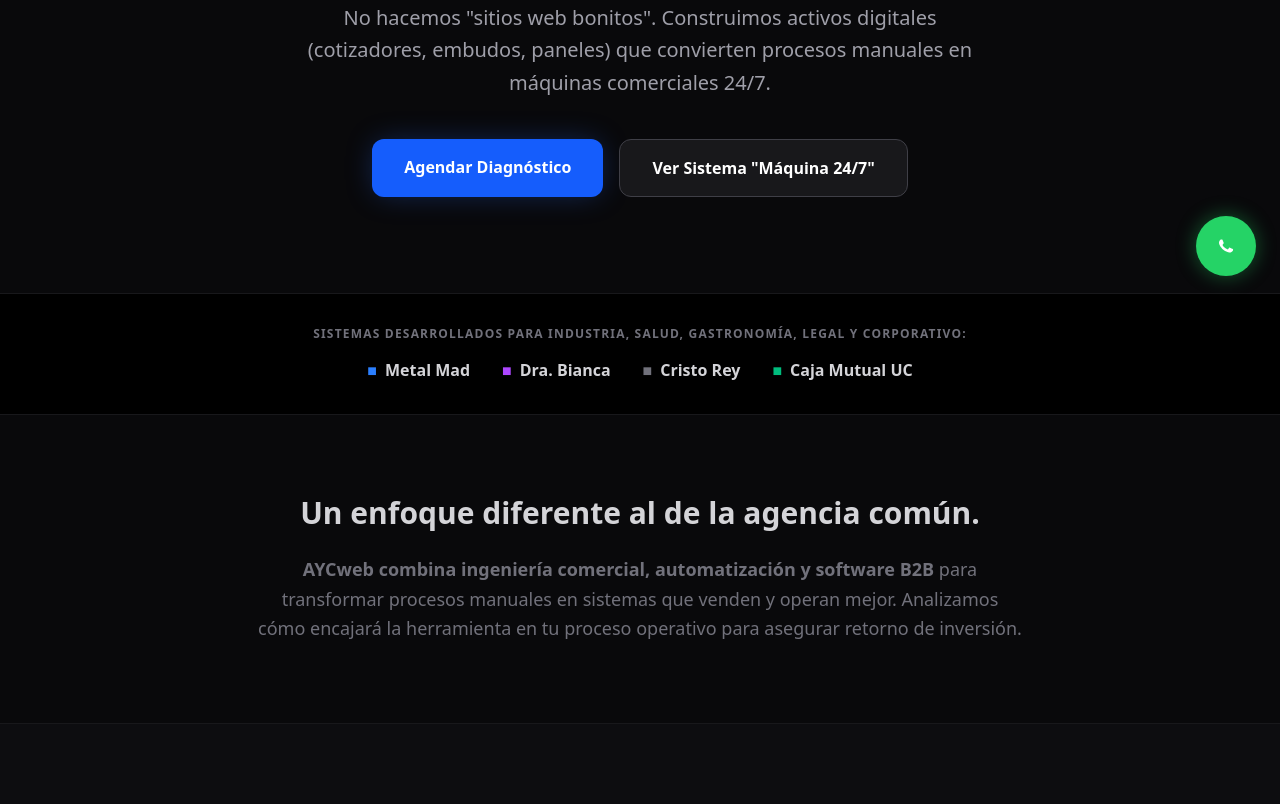
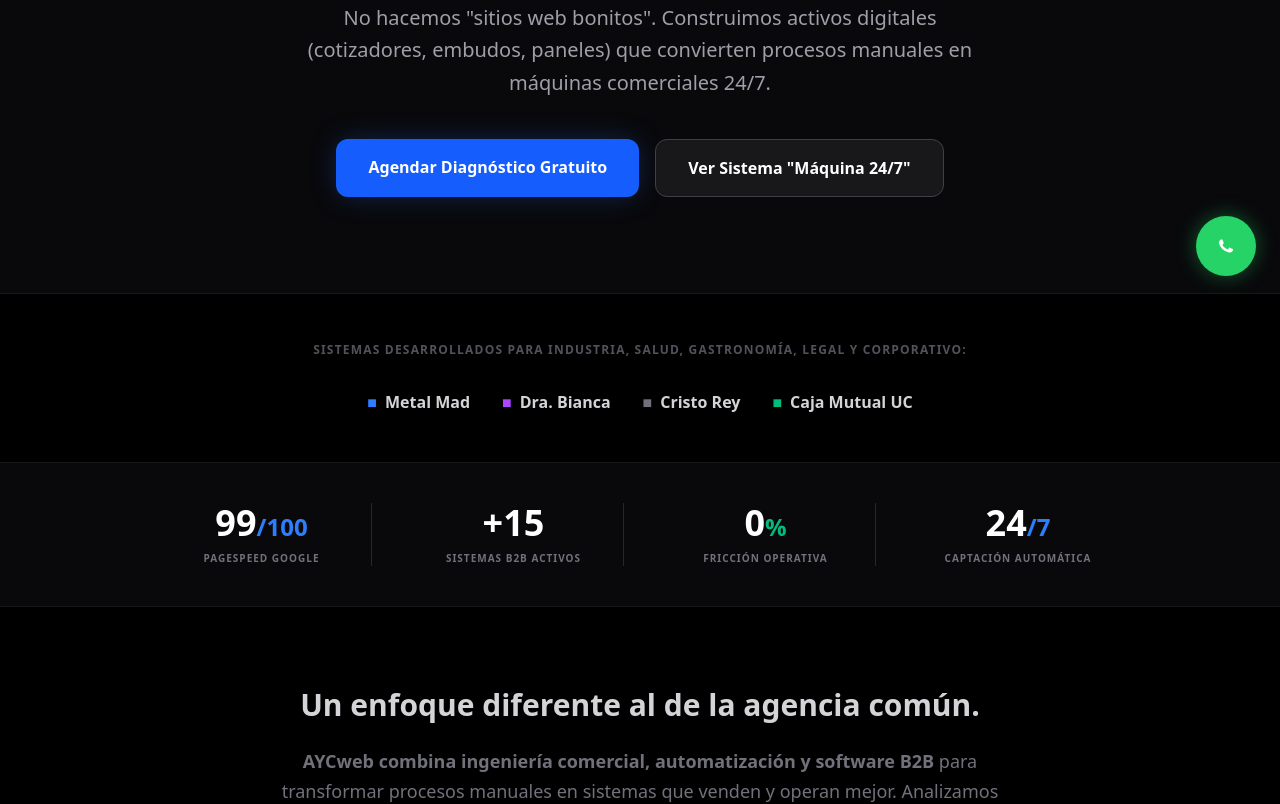
Before and after one commit to oscaramarilla/aycweb, a Next.js app: page / in a window 1280 px wide. Shown: the part 500-1304 px from the top of the page. Built offline with nearby package versions, Linux system fonts and the light colour scheme.

Commit message:
Acabado Fino 10/10: Micro-Metricas en Home, Instituciones en Cards, Bloque NDA separado en Casos.

```diff
--- a/app/casos/page.tsx
+++ b/app/casos/page.tsx
@@ -45,12 +45,12 @@ export default function CasosPage() {
         </div>
       </section>
 
-      {/* CASO 2: GASTRONOMÍA UNIFORMADO Y CORPORATIVO */}
+      {/* 🔥 AJUSTE VISUAL: CASO GASTRONOMÍA Y CONFIDENCIALIDAD SEPARADOS */}
       <section className="py-24 bg-zinc-950 border-b border-zinc-900">
         <div className="max-w-6xl mx-auto px-6 grid grid-cols-1 lg:grid-cols-2 gap-12 items-center flex-row-reverse">
           <div className="lg:order-2">
             <span className="inline-block px-3 py-1 rounded-full bg-orange-900/30 text-orange-400 text-xs font-bold uppercase tracking-widest border border-orange-900/50 mb-6">Retail & Gastronomía</span>
-            <h2 className="text-3xl md:text-5xl font-black text-white mb-6">Sistemas de Pedido (La Tableta)</h2>
+            <h2 className="text-3xl md:text-5xl font-black text-white mb-6">Sistemas de Pedido</h2>
             <div className="space-y-4 mb-8">
               <p className="text-zinc-400 leading-relaxed"><strong className="text-red-400">El Problema:</strong> Colapso en horas pico. Pedidos tomados manualmente por WhatsApp, errores en las órdenes y pérdida de clientes por demora.</p>
               <p className="text-zinc-400 leading-relaxed"><strong className="text-emerald-400">La Solución:</strong> Motores dinámicos de pedidos. El cliente elige, el sistema calcula costos y la cocina recibe la orden estructurada sin errores humanos.</p>
@@ -62,11 +62,20 @@ export default function CasosPage() {
                 </ul>
               </div>
             </div>
-            <div className="flex flex-col sm:flex-row gap-4">
-               <a href="https://latabletapy.com" target="_blank" rel="noopener noreferrer" className="bg-orange-600 hover:bg-orange-500 text-white font-bold py-3 px-6 rounded-xl transition-all inline-flex justify-center">Ver Caso La Tableta &rarr;</a>
-               <span className="bg-zinc-900 border border-zinc-800 text-zinc-400 text-xs font-medium py-3 px-6 rounded-xl flex items-center justify-center text-center">
-                  Proyecto privado no publicable por confidencialidad comercial
-               </span>
+
+            <div className="mt-8 flex flex-col gap-6">
+               <div>
+                 <a href="https://latabletapy.com" target="_blank" rel="noopener noreferrer" className="bg-orange-600 hover:bg-orange-500 text-white font-bold py-3 px-6 rounded-xl transition-all inline-flex items-center gap-2">Ver Caso La Tableta &rarr;</a>
+               </div>
+
+               {/* Bloque Legal de Confidencialidad (Totalmente separado del botón) */}
+               <div className="bg-zinc-900/80 border border-zinc-800 p-4 rounded-xl flex items-start gap-3">
+                 <span className="text-zinc-500 mt-0.5">🔒</span>
+                 <p className="text-zinc-400 text-xs font-medium leading-relaxed">
+                   Adicionalmente, hemos desarrollado motores de pedido para <strong className="text-zinc-200">Empanadas Areco</strong> y <strong className="text-zinc-200">Pizzazos</strong>.<br/>
+                   (Proyectos privados no publicables por acuerdos de confidencialidad comercial).
+                 </p>
+               </div>
             </div>
           </div>
           <div className="lg:order-1 bg-zinc-900 rounded-[2rem] border border-zinc-800 p-8 shadow-2xl">
--- a/app/experiencia/page.tsx
+++ b/app/experiencia/page.tsx
@@ -1,5 +1,4 @@
 import Link from "next/link";
-import Image from "next/image";
 
 export default function ExperienciaPage() {
   const whatsappNumber = "595985864209";
@@ -20,18 +19,24 @@ export default function ExperienciaPage() {
         </div>
       </section>
 
-      {/* 🔥 PUNTO 4: INSTITUCIONES EN CHIPS SEPARADOS */}
-      <section className="py-12 bg-black border-b border-zinc-900">
-        <div className="max-w-6xl mx-auto px-6 text-center">
-          <p className="text-xs font-bold uppercase tracking-widest text-zinc-600 mb-8">
+      {/* 🔥 AJUSTE VISUAL: Instituciones en Cards independientes (Grilla) */}
+      <section className="py-16 bg-black border-b border-zinc-900">
+        <div className="max-w-6xl mx-auto px-6">
+          <p className="text-center text-xs font-bold uppercase tracking-widest text-zinc-500 mb-10">
             Instituciones y empresas que confían en nuestro criterio:
           </p>
-          <div className="flex flex-wrap justify-center items-center gap-4">
-            <span className="bg-zinc-900 border border-zinc-800 px-6 py-3 rounded-full text-zinc-300 text-sm font-bold shadow-sm">Colegio Cristo Rey</span>
-            <span className="bg-zinc-900 border border-zinc-800 px-6 py-3 rounded-full text-zinc-300 text-sm font-bold shadow-sm">Caja Mutual UC</span>
-            <span className="bg-zinc-900 border border-zinc-800 px-6 py-3 rounded-full text-zinc-300 text-sm font-bold shadow-sm">Webprox</span>
-            <span className="bg-zinc-900 border border-zinc-800 px-6 py-3 rounded-full text-zinc-300 text-sm font-bold shadow-sm">Metal Mad E.A.S.</span>
-            <span className="bg-zinc-900 border border-zinc-800 px-6 py-3 rounded-full text-zinc-300 text-sm font-bold shadow-sm">Ministerio de Educación (MEC)</span>
+          <div className="grid grid-cols-2 md:grid-cols-3 lg:grid-cols-5 gap-4">
+            {[
+              "Colegio Cristo Rey",
+              "Caja Mutual UC",
+              "Webprox",
+              "Metal Mad E.A.S.",
+              "Ministerio de Educación"
+            ].map((inst, index) => (
+              <div key={index} className="bg-zinc-900/80 border border-zinc-800 py-5 px-4 rounded-2xl flex items-center justify-center text-center shadow-sm hover:border-blue-500/30 transition-colors">
+                <span className="text-zinc-300 text-sm font-bold">{inst}</span>
+              </div>
+            ))}
           </div>
         </div>
       </section>
@@ -51,7 +56,6 @@ export default function ExperienciaPage() {
         </div>
       </section>
 
-      {/* CTA FINAL UNIFICADO */}
       <section className="py-24 bg-black text-center relative overflow-hidden">
         <div className="max-w-3xl mx-auto px-6 relative z-10">
           <h2 className="text-3xl md:text-5xl font-black text-white mb-6">Trabajemos con seriedad.</h2>
--- a/app/page.tsx
+++ b/app/page.tsx
@@ -7,7 +7,6 @@ export default function Home() {
   return (
     <div className="flex flex-col min-h-screen bg-zinc-950 text-zinc-50">
 
-      {/* HERO */}
       <section className="relative pt-20 pb-20 md:pt-32 md:pb-24 px-6 text-center overflow-hidden border-b border-zinc-900">
         <div className="absolute top-0 left-1/2 -translate-x-1/2 w-[800px] h-[800px] bg-blue-600/10 rounded-full blur-[120px] pointer-events-none -z-10"></div>
         <div className="max-w-4xl mx-auto relative z-10">
@@ -27,7 +26,7 @@ export default function Home() {
               target="_blank" rel="noopener noreferrer"
               className="bg-blue-600 hover:bg-blue-500 text-white font-black py-4 px-8 rounded-xl transition-all shadow-[0_0_30px_-5px_rgba(37,99,235,0.4)] active:scale-95"
             >
-              Agendar Diagnóstico
+              Agendar Diagnóstico Gratuito
             </a>
             <Link
               href="/os"
@@ -39,10 +38,10 @@ export default function Home() {
         </div>
       </section>
 
-      {/* 🔥 PUNTO 3: FRANJA DE PRUEBA RÁPIDA */}
-      <section className="py-8 bg-black border-b border-zinc-900">
+      {/* FRANJA DE PRUEBA RÁPIDA (Rubros) */}
+      <section className="py-12 bg-black border-b border-zinc-900">
         <div className="max-w-6xl mx-auto px-6 text-center">
-          <p className="text-xs font-bold uppercase tracking-widest text-zinc-500 mb-4">
+          <p className="text-xs font-bold uppercase tracking-widest text-zinc-600 mb-8">
             Sistemas desarrollados para industria, salud, gastronomía, legal y corporativo:
           </p>
           <div className="flex flex-wrap justify-center items-center gap-x-8 gap-y-4 text-zinc-300 font-bold text-sm md:text-base">
@@ -54,8 +53,31 @@ export default function Home() {
         </div>
       </section>
 
-      {/* 🔥 PUNTO 4: APERTURA CORPORATIVA */}
-      <section className="py-20 bg-zinc-950 border-b border-zinc-900">
+      {/* 🔥 AJUSTE VISUAL: MICROFRANJA DE MÉTRICAS (El toque Premium Final) */}
+      <section className="py-10 bg-zinc-950 border-b border-zinc-900 overflow-hidden">
+        <div className="max-w-5xl mx-auto px-6">
+          <div className="grid grid-cols-2 md:grid-cols-4 gap-8 text-center md:divide-x md:divide-zinc-800">
+            <div className="px-4">
+              <p className="text-4xl font-black text-white mb-2">99<span className="text-blue-500 text-2xl">/100</span></p>
+              <p className="text-[10px] font-bold uppercase tracking-widest text-zinc-500">PageSpeed Google</p>
+            </div>
+            <div className="px-4">
+              <p className="text-4xl font-black text-white mb-2">+15</p>
+              <p className="text-[10px] font-bold uppercase tracking-widest text-zinc-500">Sistemas B2B Activos</p>
+            </div>
+            <div className="px-4">
+              <p className="text-4xl font-black text-white mb-2">0<span className="text-emerald-500 text-2xl">%</span></p>
+              <p className="text-[10px] font-bold uppercase tracking-widest text-zinc-500">Fricción Operativa</p>
+            </div>
+            <div className="px-4">
+              <p className="text-4xl font-black text-white mb-2">24<span className="text-blue-500 text-2xl">/7</span></p>
+              <p className="text-[10px] font-bold uppercase tracking-widest text-zinc-500">Captación Automática</p>
+            </div>
+          </div>
+        </div>
+      </section>
+
+      <section className="py-20 bg-black border-b border-zinc-900">
         <div className="max-w-5xl mx-auto px-6 text-center">
           <h2 className="text-2xl md:text-3xl font-black mb-6 text-zinc-300">Un enfoque diferente al de la agencia común.</h2>
           <p className="text-lg text-zinc-500 max-w-3xl mx-auto leading-relaxed">
@@ -64,7 +86,6 @@ export default function Home() {
         </div>
       </section>
 
-      {/* ARQUITECTURA DE SERVICIOS */}
       <section className="py-24 bg-zinc-900/30 border-b border-zinc-900">
         <div className="max-w-6xl mx-auto px-6">
           <div className="text-center mb-16">
@@ -91,8 +112,7 @@ export default function Home() {
         </div>
       </section>
 
-      {/* CTA FINAL UNIFICADO */}
-      <section className="py-24 bg-black text-center relative overflow-hidden">
+      <section className="py-24 bg-zinc-950 text-center relative overflow-hidden">
         <div className="max-w-3xl mx-auto px-6 relative z-10">
           <h2 className="text-3xl md:text-5xl font-black text-white mb-6">Dependé menos del caos manual.</h2>
           <div className="flex justify-center mt-8">
```
